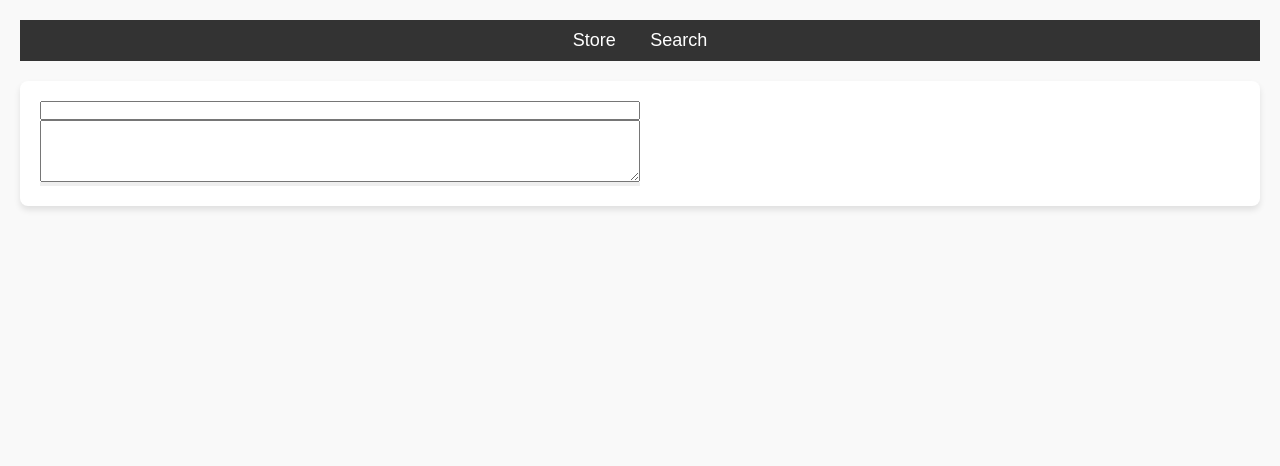
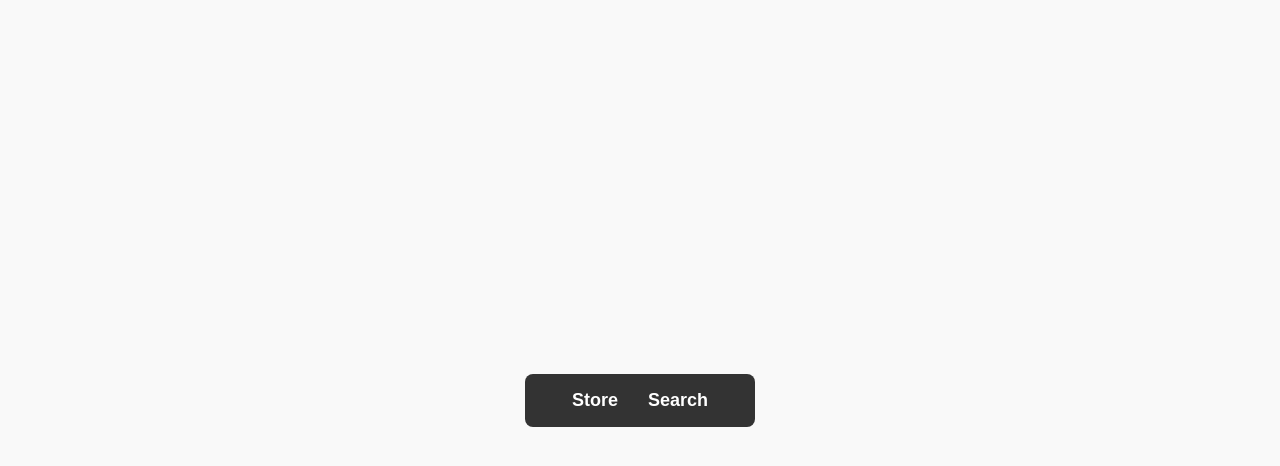
Before and after one commit to DrFelixWei/COMP-4537-Lab4, a plain HTML site: page frontend/index.html in a window 1280 px wide. Drawn offline with Linux system fonts and the light colour scheme.

Commit message:
redid index.html to just be a nav

```diff
--- a/frontend/index.html
+++ b/frontend/index.html
@@ -1,90 +1,15 @@
 <!DOCTYPE html>
 <html lang="en">
 <head>
-  <meta charset="UTF-8">
-  <meta name="viewport" content="width=device-width, initial-scale=1.0">
-  <title>COMP4537 Lab 4</title>
-  <style>
-    * {
-      margin: 0;
-      padding: 0;
-      box-sizing: border-box;
-    }
-
-    body {
-      font-family: Arial, sans-serif;
-      padding: 20px;
-      background-color: #f9f9f9;
-    }
-
-    nav {
-      background: #333;
-      padding: 10px 0;
-      text-align: center;
-    }
-
-    nav a {
-      color: white;
-      text-decoration: none;
-      margin: 0 15px;
-      font-size: 18px;
-    }
-
-    nav a:hover {
-      text-decoration: underline;
-    }
-
-    #content {
-      margin-top: 20px;
-      background-color: white;
-      padding: 20px;
-      border-radius: 8px;
-      box-shadow: 0 4px 6px rgba(0, 0, 0, 0.1);
-    }
-  </style>
+    <meta charset="UTF-8">
+    <meta name="viewport" content="width=device-width, initial-scale=1.0">
+    <title>COMP 4537 Lab 4</title>
+    <link rel="stylesheet" href="./styles/index.css">
 </head>
 <body>
-  <nav>
-    <a href="#store" onclick="loadContent('store.html')">Store</a>
-    <a href="#search" onclick="loadContent('search.html')">Search</a>
-  </nav>
-
-  <div id="content"></div>
-
-  <script>
-    function loadContent(page) {
-        fetch(page)
-            .then(response => {
-            if (!response.ok) {
-                throw new Error('Page not found');
-            }
-            return response.text();
-            })
-            .then(html => {
-            const contentDiv = document.getElementById('content');
-            contentDiv.innerHTML = html;
-
-            // Extract and execute scripts
-            const scripts = contentDiv.querySelectorAll('script');
-            scripts.forEach(script => {
-                const newScript = document.createElement('script');
-                if (script.src) {
-                newScript.src = script.src;
-                } else {
-                newScript.textContent = script.textContent;
-                }
-                document.body.appendChild(newScript);
-                document.body.removeChild(newScript); // Clean up
-            });
-            })
-            .catch(error => {
-            document.getElementById('content').innerHTML = `<p>Error loading page: ${error.message}</p>`;
-            });
-        }
-
-
-    // Load the default page (store.html)
-    window.addEventListener('load', () => loadContent('store.html'));
-  </script>
+    <nav class="navbar">
+        <a href="./store.html">Store</a>
+        <a href="./search.html">Search</a>
+    </nav>
 </body>
 </html>
--- /dev/null
+++ b/frontend/styles/index.css
@@ -0,0 +1,39 @@
+#definitionForm{
+display: flex;
+flex-direction: column;
+width: 50%;
+}
+
+* {
+    margin: 0;
+    padding: 0;
+    box-sizing: border-box;
+}
+
+body {
+    font-family: Arial, sans-serif;
+    background-color: #f9f9f9;
+    display: flex;
+    justify-content: center;
+    align-items: center;
+    min-height: 100vh;
+}
+
+.navbar {
+    display: flex;
+    background-color: #333;
+    padding: 1rem 2rem;
+    border-radius: 8px;
+}
+
+.navbar a {
+    color: white;
+    text-decoration: none;
+    margin: 0 15px;
+    font-size: 18px;
+    font-weight: bold;
+}
+
+.navbar a:hover {
+    color: #ffcc00;
+}
```
Also changed, not shown: frontend/search.html (+2 -2 lines).
